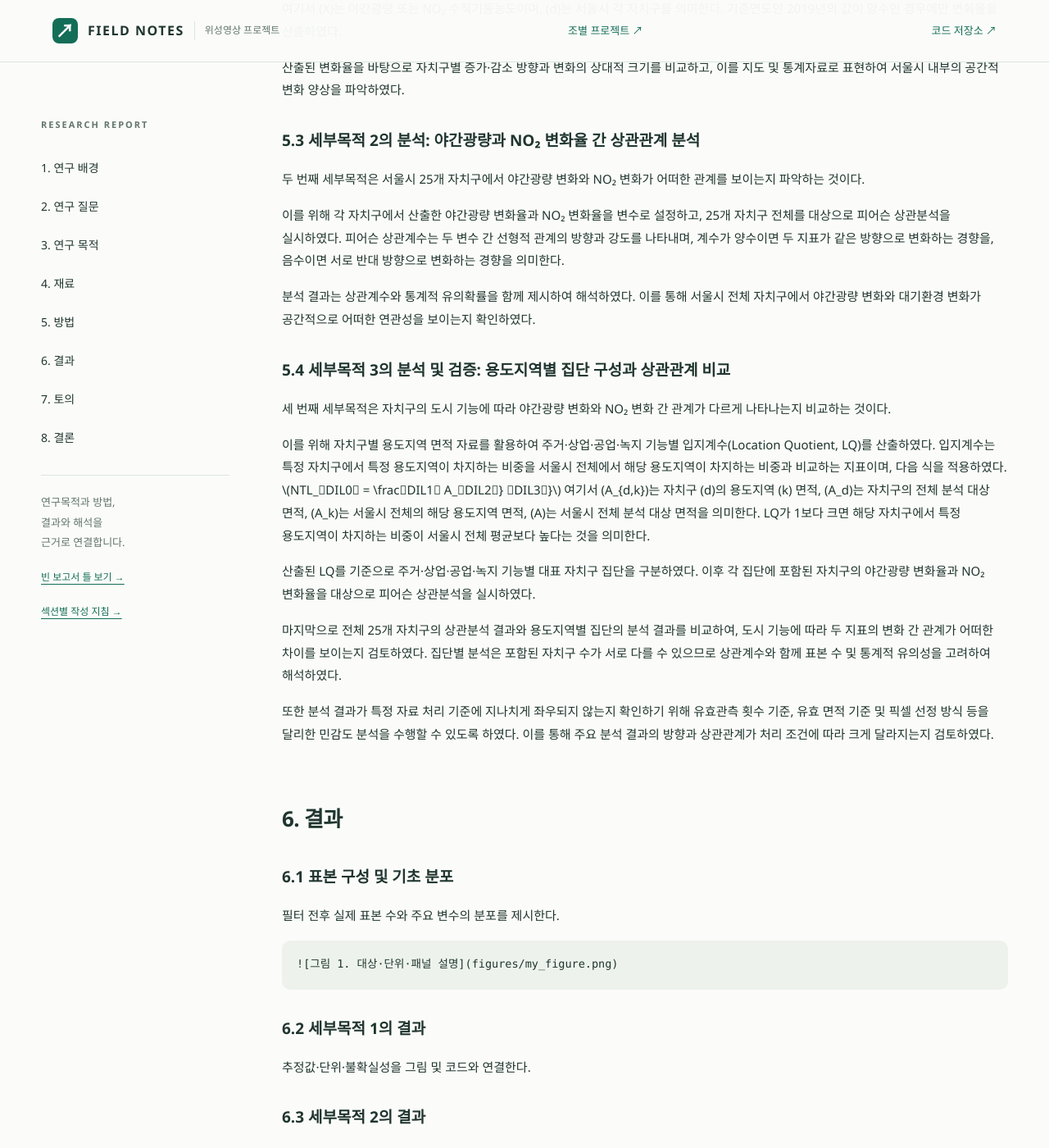
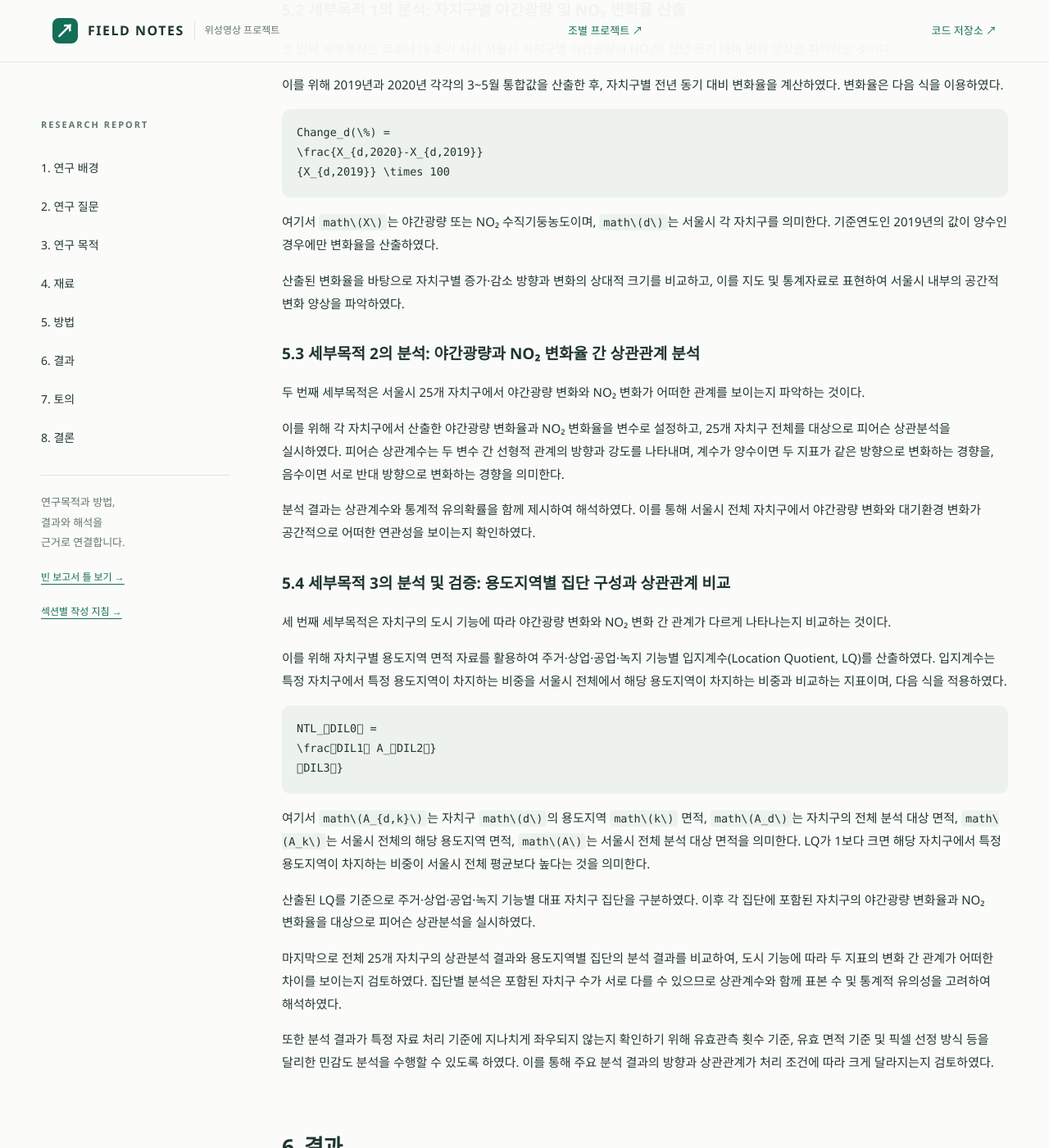
Before and after one commit to rlawkdgns3550-cmyk/surveying2_team03, a Jekyll site: the page built from docs/index.md, in a window 1280 px wide and 1400 px high, scrolled down 10504 px. Shown: the whole window at 82% size. Built offline with Jekyll 4.4.1, drawn with Linux system fonts in a browser that asks for light colours; some of the changed text lies outside the part shown.

Commit message:
Update index.md

````diff
--- a/docs/index.md
+++ b/docs/index.md
@@ -117,22 +117,23 @@ NTL_{d,m} =
 {\sum_i A_{i,d}}
 ```
 
-여기서 \(NTL_{d,m}\)은 자치구 \(d\)의 월 \(m\) 야간광량, \(R_{i,m}\)은 해당 월 픽셀 \(i\)의 평균 복사휘도(avg_rad), \(A_{i,d}\)는 해당 픽셀 중 자치구 \(d\)에 포함되는 면적을 의미한다. 계산에는 앞서 설정한 유효 픽셀 조건을 충족한 픽셀만 포함하였다.
+여기서 ```math\(NTL_{d,m}\)```은 자치구 \(d\)의 월 ```math\(m\)``` 야간광량, ```math\(R_{i,m}\)```은 해당 월 픽셀 ```math\(i\)```의 평균 복사휘도```math(avg_rad)```, ```math\(A_{i,d}\)```는 해당 픽셀 중 자치구 ```math\(d\)```에 포함되는 면적을 의미한다. 계산에는 앞서 설정한 유효 픽셀 조건을 충족한 픽셀만 포함하였다.
 
 ### 5.1.3 3개월 통합 야간광량 산출
 2019년과 2020년 각각의 3~5월 야간광량을 통합할 때는 월별 유효관측 횟수의 차이를 반영하기 위해 관측 횟수 가중 방식을 적용하였다.
 
 월별 VIIRS 합성자료는 구름 등의 관측 조건에 따라 픽셀별 유효관측 횟수가 다르게 나타날 수 있다. 따라서 3개월의 월별 평균값을 단순 산술평균할 경우, 관측 횟수가 적은 달과 많은 달이 동일한 비중으로 반영된다. 이를 보완하기 위해 픽셀별 평균 복사휘도와 면적, 유효관측 횟수를 함께 고려하여 3개월 통합 야간광량을 산출하였다.
 
+```math
 NTL_{d,\mathrm{3month}} =
 \frac{
 \sum_m \sum_i R_{i,m} A_{i,d} C_{i,m}
 }{
 \sum_m \sum_i A_{i,d} C_{i,m}
 }
+```
 
-
-여기서 \(C_{i,m}\)은 픽셀 \(i\)의 월 \(m\) 유효관측 횟수(cf_cvg)이며, \(m\)은 3월, 4월, 5월을 의미한다. 이 방식은 관측 횟수가 상대적으로 많은 픽셀과 월의 정보가 통합값에 더 큰 비중으로 반영되도록 한다.
+여기서 ```math\(C_{i,m}\)```은 픽셀 ```math\(i\)```의 월 ```math\(m\)``` 유효관측 횟수```math(cf_cvg)```이며, ```math\(m\)```은 3월, 4월, 5월을 의미한다. 이 방식은 관측 횟수가 상대적으로 많은 픽셀과 월의 정보가 통합값에 더 큰 비중으로 반영되도록 한다.
 
 다만 cf_cvg는 구름 없는 관측 횟수를 나타내는 자료 가용성 지표이며, 복사휘도 측정값의 통계적 불확실성을 직접 나타내는 지표는 아니다. 따라서 본 연구에서는 이를 측정 정밀도 가중치가 아닌 관측 횟수 기반 가중치로 해석하였다.
 
@@ -143,12 +144,12 @@ TROPOMI의 대류권 NO₂ 수직기둥농도 자료를 동일한 분석 기간
 첫 번째 세부목적은 코로나19 초기 시기 서울시 자치구별 야간광량과 NO₂의 전년 동기 대비 변화 양상을 파악하는 것이다.
 
 이를 위해 2019년과 2020년 각각의 3~5월 통합값을 산출한 후, 자치구별 전년 동기 대비 변화율을 계산하였다. 변화율은 다음 식을 이용하였다.
-
+```math
 Change_d(\%) =
 \frac{X_{d,2020}-X_{d,2019}}
 {X_{d,2019}} \times 100
-
-여기서 \(X\)는 야간광량 또는 NO₂ 수직기둥농도이며, \(d\)는 서울시 각 자치구를 의미한다. 기준연도인 2019년의 값이 양수인 경우에만 변화율을 산출하였다.
+```
+여기서 ```math\(X\)```는 야간광량 또는 NO₂ 수직기둥농도이며, ```math\(d\)```는 서울시 각 자치구를 의미한다. 기준연도인 2019년의 값이 양수인 경우에만 변화율을 산출하였다.
 
 산출된 변화율을 바탕으로 자치구별 증가·감소 방향과 변화의 상대적 크기를 비교하고, 이를 지도 및 통계자료로 표현하여 서울시 내부의 공간적 변화 양상을 파악하였다.
 
@@ -163,12 +164,12 @@ Change_d(\%) =
 세 번째 세부목적은 자치구의 도시 기능에 따라 야간광량 변화와 NO₂ 변화 간 관계가 다르게 나타나는지 비교하는 것이다.
 
 이를 위해 자치구별 용도지역 면적 자료를 활용하여 주거·상업·공업·녹지 기능별 입지계수(Location Quotient, LQ)를 산출하였다. 입지계수는 특정 자치구에서 특정 용도지역이 차지하는 비중을 서울시 전체에서 해당 용도지역이 차지하는 비중과 비교하는 지표이며, 다음 식을 적용하였다.
-$$
+```math
 NTL_DIL0 =
 \fracDIL1 A_DIL2}
 DIL3}
-$$
-여기서 \(A_{d,k}\)는 자치구 \(d\)의 용도지역 \(k\) 면적, \(A_d\)는 자치구의 전체 분석 대상 면적, \(A_k\)는 서울시 전체의 해당 용도지역 면적, \(A\)는 서울시 전체 분석 대상 면적을 의미한다. LQ가 1보다 크면 해당 자치구에서 특정 용도지역이 차지하는 비중이 서울시 전체 평균보다 높다는 것을 의미한다.
+```
+여기서 ```math\(A_{d,k}\)```는 자치구 ```math\(d\)```의 용도지역 ```math\(k\)``` 면적, ```math\(A_d\)```는 자치구의 전체 분석 대상 면적, ```math\(A_k\)```는 서울시 전체의 해당 용도지역 면적, ```math\(A\)```는 서울시 전체 분석 대상 면적을 의미한다. LQ가 1보다 크면 해당 자치구에서 특정 용도지역이 차지하는 비중이 서울시 전체 평균보다 높다는 것을 의미한다.
 
 산출된 LQ를 기준으로 주거·상업·공업·녹지 기능별 대표 자치구 집단을 구분하였다. 이후 각 집단에 포함된 자치구의 야간광량 변화율과 NO₂ 변화율을 대상으로 피어슨 상관분석을 실시하였다.
 
````
